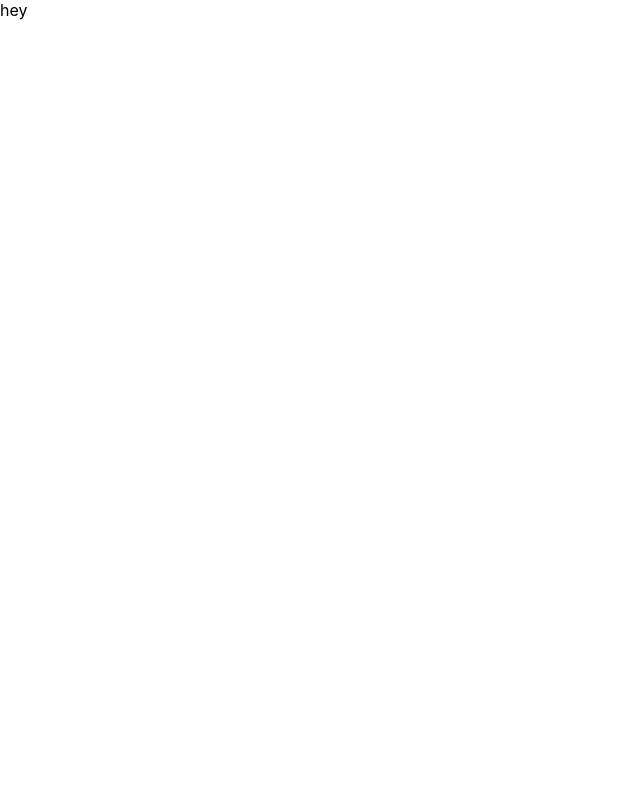
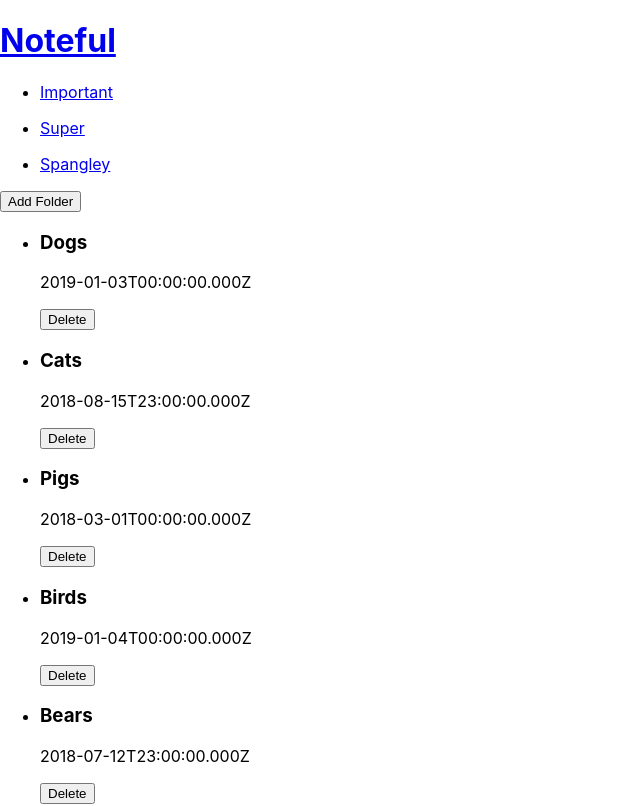
Before and after one commit to dannydi12/noteful, a React (Create React App) app: page / in a window 1280 px wide. Shown: the top 806 px of the page, without its empty margins (0-640 px from the left). Built offline with nearby package versions, Linux system fonts and the light colour scheme.

Commit message:
basic functionaloty achieved

```diff
--- a/src/App.js
+++ b/src/App.js
@@ -1,13 +1,31 @@
 import React from 'react';
 import './App.css';
+import { Route, Link, Switch } from 'react-router-dom';
+import Sidebar from './Sidebar/Sidebar';
+// import FolderList from './FolderList/FolderList';
+import NoteList from './NoteList/NoteList';
+import store from './store'
 
 class App extends React.Component {
+  state = {
+    folders: store.folders,
+    notes: store.notes
+  }
 
   render() {
-    return(
-      <div>
-        hey
-      </div>
+    return (
+      <>
+        <header>
+          <Link to='/'>
+            <h1>Noteful</h1>
+          </Link>
+        </header>
+        <Sidebar folders={this.state.folders}/>
+        <main>
+          <Route exact path='/' render={() => <NoteList notes={this.state.notes} />} />
+          <Route exact path='/folder/:id' render={({match}) => <NoteList  notes={this.state.notes.filter(note => note.folderId === match.params.id)} />} />
+        </main>
+      </>
     );
   }
 }
--- /dev/null
+++ b/src/FolderList/FolderList.js
@@ -0,0 +1,26 @@
+import React from 'react';
+import { Link, NavLink } from 'react-router-dom';
+
+function FolderList(props) {
+  const folders = props.folders.map(folder => (
+    <li key={folder.id}>
+      <NavLink to={`/folder/${folder.id}`}>
+        <p>{folder.name}</p>
+      </NavLink>
+    </li>
+  ));
+  return (
+    <>
+      <ul>
+        {folders}
+      </ul>
+      <button>Add Folder</button>
+    </>
+  );
+}
+
+FolderList.defaultProps = {
+  folders: [{ id: '0', name: 'empty' }]
+}
+
+export default FolderList;
--- /dev/null
+++ b/src/NoteList/NoteList.js
@@ -0,0 +1,21 @@
+import React from 'react';
+
+function NoteList(props) {
+  const notes = props.notes.map(note => (
+    <li key={note.id}>
+      <h3>{note.name}</h3>
+      <p>{note.modified}</p>
+      <button>Delete</button>
+    </li>
+  ));
+  return (
+    <>
+      <ul>
+        {notes}
+      </ul>
+      <button>Add Note</button>
+    </>
+  );
+}
+
+export default NoteList;
--- /dev/null
+++ b/src/Sidebar/Sidebar.js
@@ -0,0 +1,15 @@
+import React from 'react';
+import FolderList from '../FolderList/FolderList'
+import { Route, Link } from 'react-router-dom';
+
+
+function Sidebar(props) {
+  return(
+    <aside>
+      <Route path='/' render={() => <FolderList folders={props.folders} />} />
+      {/* Add route to display go back button only when seeing note */}
+    </aside>
+  );
+}
+
+export default Sidebar;
```
Also changed, not shown: src/Note/Note.js (added, +11 -0 lines).
